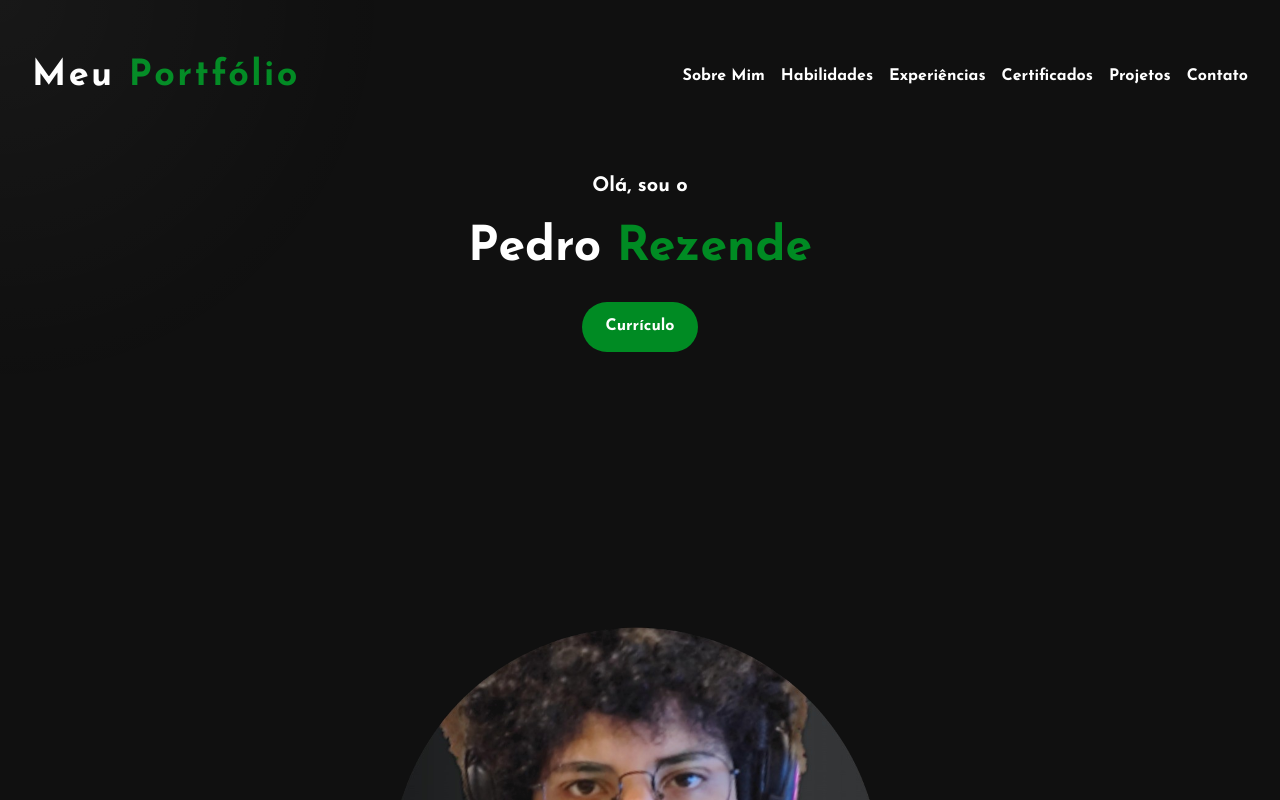
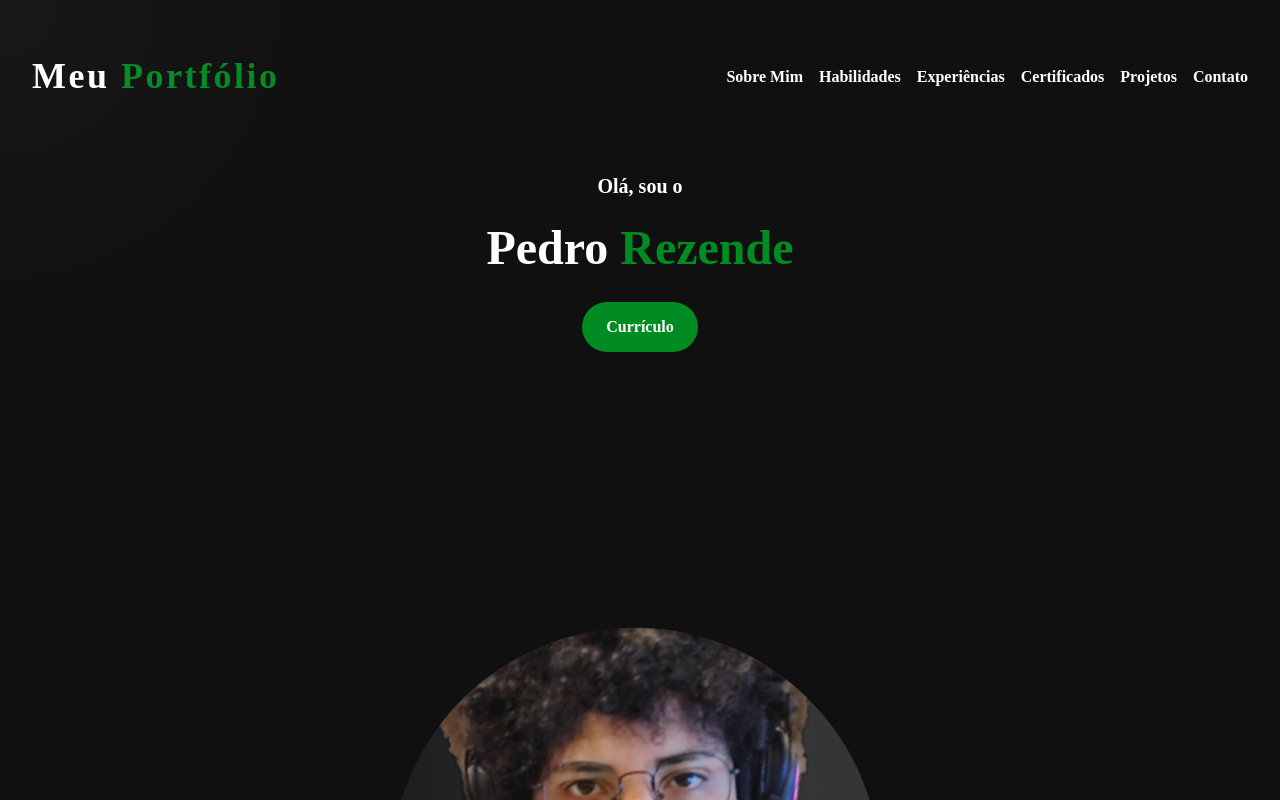
Before and after one commit to PedroRezende14/Repos, a plain HTML site: page index.html in a window 1280 px wide. Shown: the top 800 px of the page. Drawn offline with nearby package versions, Linux system fonts and the light colour scheme.

Commit message:
melhoria css

```diff
--- a/style.css
+++ b/style.css
@@ -2,8 +2,13 @@
     margin: 0;
     padding: 0;
     box-sizing: border-box;
-    font-family: 'Josefin Sans', sans-serif;
-}
+  }
+
+  html, body {
+    width: 100%;
+    overflow-x: hidden;
+  }
+
 
 #light {
     position: fixed;
```
